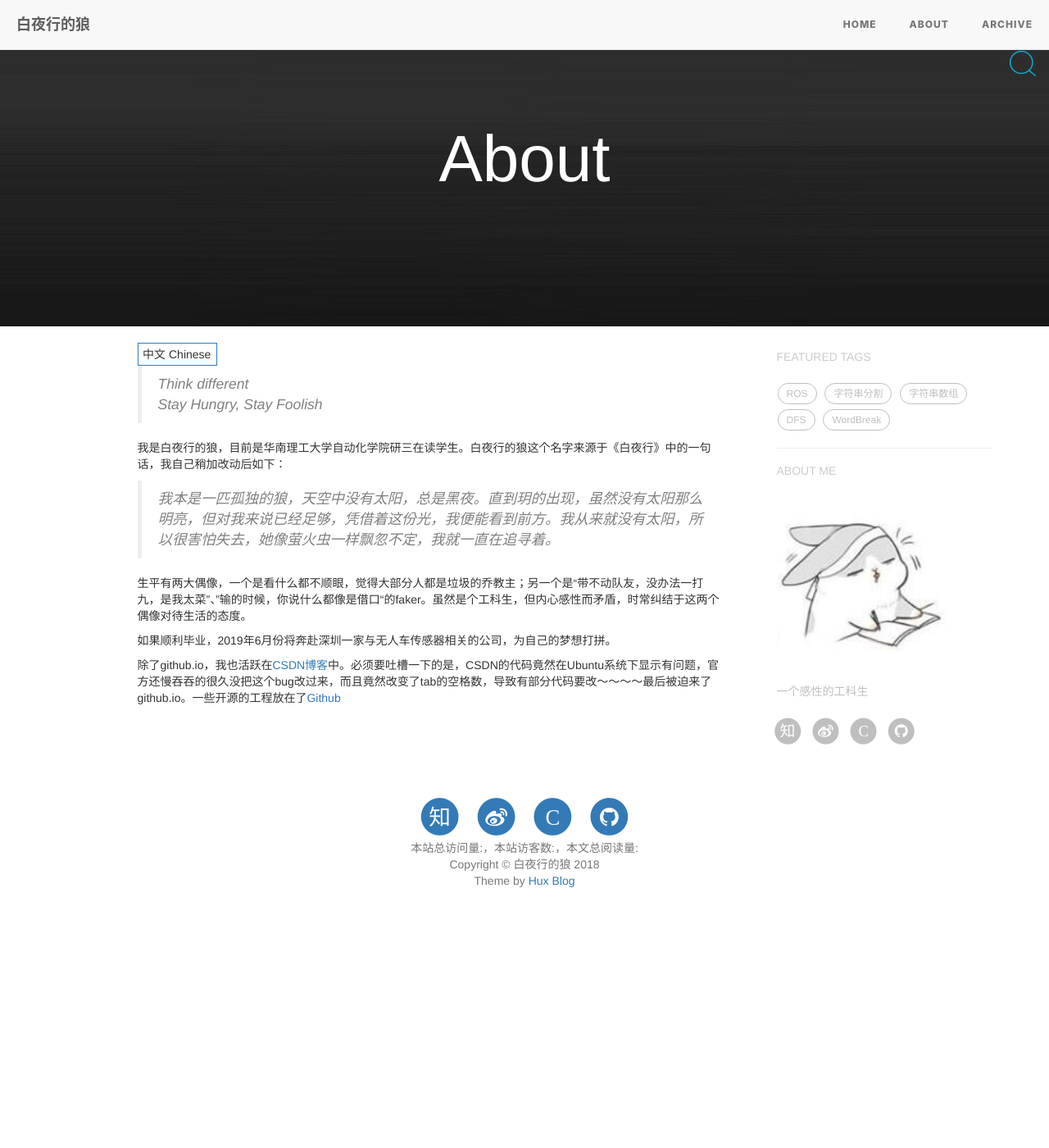
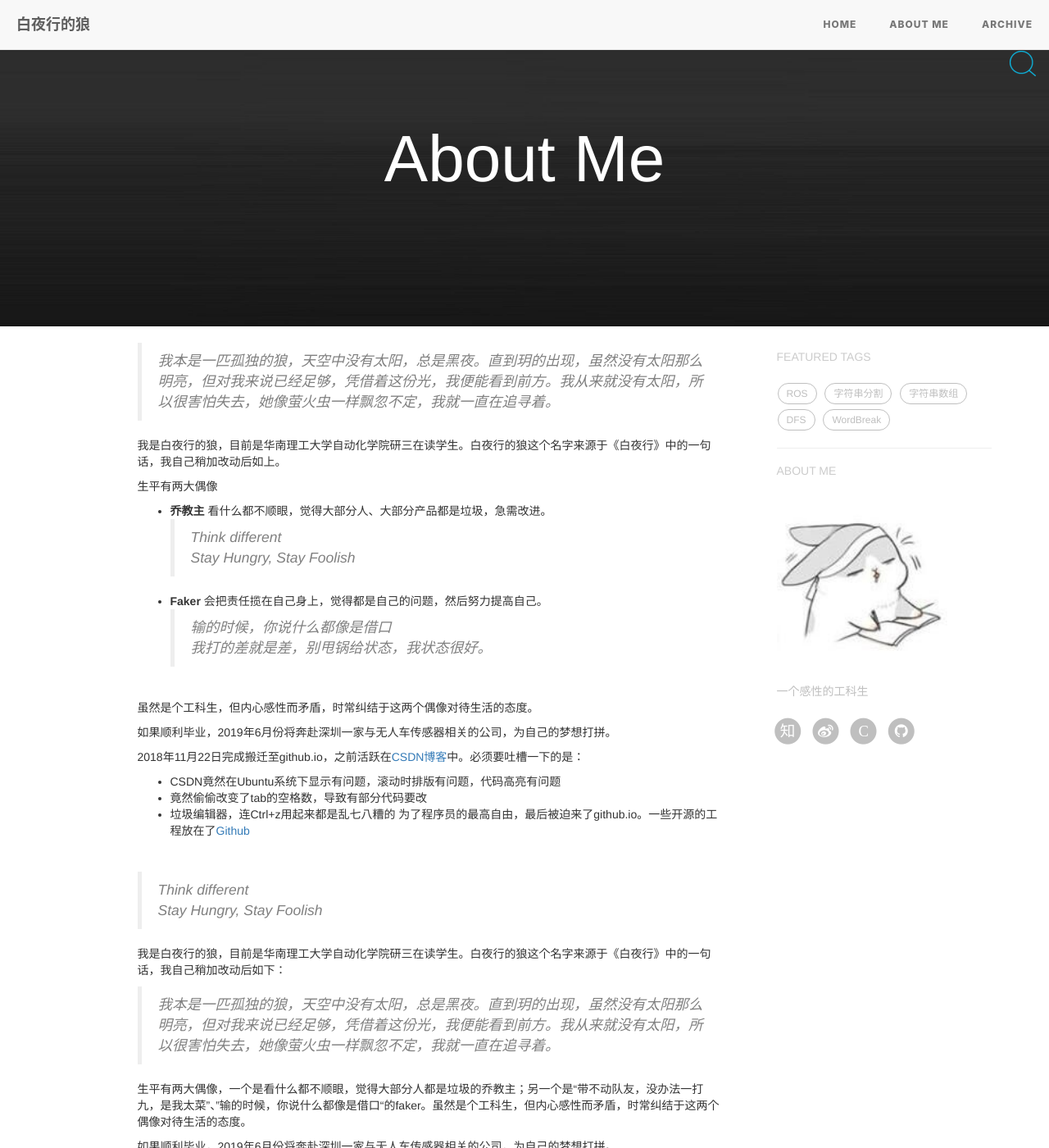
Before and after one commit to HaoQChen/HaoQChen.github.io, a Jekyll site: the page built from about.html, in a window 1280 px wide and 1400 px high. Shown: the whole window at 82% size. Built offline with Jekyll 4.4.1, drawn with Linux system fonts in a browser that asks for light colours; nearby versions of some CDN libraries; comment, search, counter and statistics services are not loaded.

Commit message:
update about

```diff
--- a/_includes/about/zh.md
+++ b/_includes/about/zh.md
@@ -1,12 +1,25 @@
+
+>我本是一匹孤独的狼，天空中没有太阳，总是黑夜。直到玥的出现，虽然没有太阳那么明亮，但对我来说已经足够，凭借着这份光，我便能看到前方。我从来就没有太阳，所以很害怕失去，她像萤火虫一样飘忽不定，我就一直在追寻着。
+
+我是白夜行的狼，目前是华南理工大学自动化学院研三在读学生。白夜行的狼这个名字来源于《白夜行》中的一句话，我自己稍加改动后如上。
+
+生平有两大偶像
+* **乔教主**
+看什么都不顺眼，觉得大部分人、大部分产品都是垃圾，急需改进。
 > Think different
 > Stay Hungry, Stay Foolish
 
-我是白夜行的狼，目前是华南理工大学自动化学院研三在读学生。白夜行的狼这个名字来源于《白夜行》中的一句话，我自己稍加改动后如下：
+* **Faker**
+会把责任揽在自己身上，觉得都是自己的问题，然后努力提高自己。
+>输的时候，你说什么都像是借口
+>我打的差就是差，别甩锅给状态，我状态很好。
 
->我本是一匹孤独的狼，天空中没有太阳，总是黑夜。直到玥的出现，虽然没有太阳那么明亮，但对我来说已经足够，凭借着这份光，我便能看到前方。我从来就没有太阳，所以很害怕失去，她像萤火虫一样飘忽不定，我就一直在追寻着。
-
-生平有两大偶像，一个是看什么都不顺眼，觉得大部分人都是垃圾的乔教主；另一个是“带不动队友，没办法一打九，是我太菜”、”输的时候，你说什么都像是借口“的faker。虽然是个工科生，但内心感性而矛盾，时常纠结于这两个偶像对待生活的态度。
+虽然是个工科生，但内心感性而矛盾，时常纠结于这两个偶像对待生活的态度。
 
 如果顺利毕业，2019年6月份将奔赴深圳一家与无人车传感器相关的公司，为自己的梦想打拼。
 
-除了github.io，我也活跃在[CSDN博客](https://blog.csdn.net/u013834525)中。必须要吐槽一下的是，CSDN的代码竟然在Ubuntu系统下显示有问题，官方还慢吞吞的很久没把这个bug改过来，而且竟然改变了tab的空格数，导致有部分代码要改～～～～最后被迫来了github.io。一些开源的工程放在了[Github](https://github.com/HaoQChen)
+2018年11月22日完成搬迁至github.io，之前活跃在[CSDN博客](https://blog.csdn.net/u013834525)中。必须要吐槽一下的是：
+* CSDN竟然在Ubuntu系统下显示有问题，滚动时排版有问题，代码高亮有问题
+* 竟然偷偷改变了tab的空格数，导致有部分代码要改
+* 垃圾编辑器，连Ctrl+z用起来都是乱七八糟的
+为了程序员的最高自由，最后被迫来了github.io。一些开源的工程放在了[Github](https://github.com/HaoQChen)
--- a/about.html
+++ b/about.html
@@ -1,16 +1,16 @@
 ---
 layout: page
-title: "About"
+title: "About Me"
 description: ""
 header-img: "img/black.jpeg"
 multilingual: true
 ---
 
 <!-- Language Selector -->
-<select class="sel-lang" onchange= "onLanChange(this.options[this.options.selectedIndex].value)">
+<!-- <select class="sel-lang" onchange= "onLanChange(this.options[this.options.selectedIndex].value)">
     <option value="0" selected> 中文 Chinese </option>
     <option value="1"> 英文 English </option>
-</select>
+</select> -->
 
 <!-- Chinese Version -->
 <div class="zh post-container">
```
